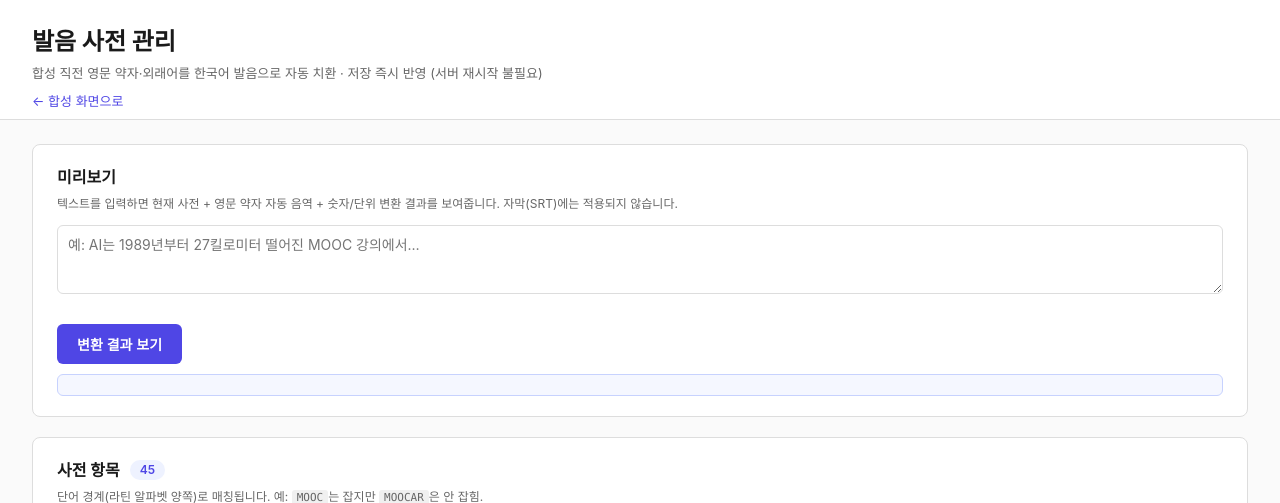
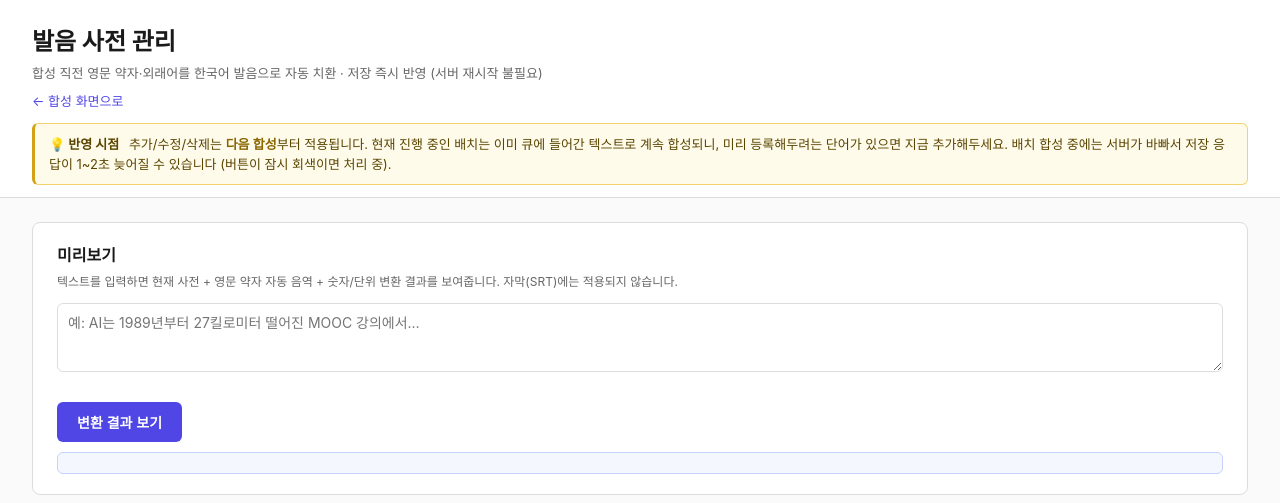
Before and after one commit to leedonwoo2827-ship-it/voicewright, a FastAPI app: page /dict in a window 1280 px wide. Shown: the top 503 px of the page. Run offline with FastAPI, Linux system fonts and the light colour scheme.

Commit message:
Clarify /dict reflection timing; open in new window; show button progress
While a long batch is running ONNX takes the server's compute threads
and POST /api/dict can stall for a second or two, which looked like the
save had silently failed. Surface that explicitly: open the editor in a
new window from the main page (so users don't have to navigate away
from an in-flight batch), add a yellow notice on /dict spelling out
that edits take effect from the next synthesis (not the in-flight
queue), and disable the 추가/저장/삭제 buttons with a "…중" label
while the request is in flight so the user sees something is happening.

```diff
--- a/src/voicewright/web/static/dict.css
+++ b/src/voicewright/web/static/dict.css
@@ -9,6 +9,20 @@
   text-decoration: none;
 }
 .pagenav a:hover { text-decoration: underline; }
+
+.dict-notice {
+  margin: 12px 0 4px;
+  padding: 10px 14px;
+  background: #fffbea;
+  border: 1px solid #f4d36e;
+  border-left: 3px solid #d4a017;
+  border-radius: 6px;
+  font-size: 13px;
+  line-height: 1.55;
+  color: #5a4500;
+}
+.dict-notice strong { display: inline-block; margin-right: 6px; }
+.dict-notice em { font-style: normal; font-weight: 600; color: #8a6500; }
 
 .dict-section {
   background: #fff;
--- a/src/voicewright/web/static/dict.js
+++ b/src/voicewright/web/static/dict.js
@@ -82,6 +82,8 @@
         const newVal = valEdit.value.trim();
         if (!newVal || newVal === original) return;
         saveBtn.disabled = true;
+        const oldText = saveBtn.textContent;
+        saveBtn.textContent = '저장 중…';
         try {
           await upsertRule(key, newVal);
           row.classList.add('row-saved');
@@ -90,15 +92,23 @@
           row.classList.add('row-error');
           setTimeout(() => row.classList.remove('row-error'), 1500);
           showError(`저장 실패: ${err.message}`);
+          saveBtn.disabled = false;
+          saveBtn.textContent = oldText;
         }
+        // 성공 시에는 renderTable이 행을 새로 그려서 별도 복구 불필요
       });
 
       delBtn.addEventListener('click', async () => {
         if (!confirm(`"${key}" 항목을 삭제할까요?`)) return;
+        delBtn.disabled = true;
+        const oldText = delBtn.textContent;
+        delBtn.textContent = '삭제 중…';
         try {
           await deleteRule(key);
         } catch (err) {
           showError(`삭제 실패: ${err.message}`);
+          delBtn.disabled = false;
+          delBtn.textContent = oldText;
         }
       });
     });
@@ -144,18 +154,29 @@
     renderTable();
   }
 
+  const addBtn = addForm.querySelector('button[type="submit"]');
   addForm.addEventListener('submit', async (e) => {
     e.preventDefault();
     const k = newKey.value.trim();
     const v = newValue.value.trim();
     if (!k || !v) return;
+    addBtn.disabled = true;
+    newKey.disabled = true;
+    newValue.disabled = true;
+    const oldLabel = addBtn.textContent;
+    addBtn.textContent = '추가 중…';
     try {
       await upsertRule(k, v);
       newKey.value = '';
       newValue.value = '';
-      newKey.focus();
     } catch (err) {
       showError(`추가 실패: ${err.message}`);
+    } finally {
+      addBtn.disabled = false;
+      newKey.disabled = false;
+      newValue.disabled = false;
+      addBtn.textContent = oldLabel;
+      newKey.focus();
     }
   });
 
--- a/src/voicewright/web/templates/dict.html
+++ b/src/voicewright/web/templates/dict.html
@@ -14,6 +14,12 @@
     <nav class="pagenav">
       <a href="/">← 합성 화면으로</a>
     </nav>
+    <div class="dict-notice">
+      <strong>💡 반영 시점</strong>
+      추가/수정/삭제는 <em>다음 합성</em>부터 적용됩니다.
+      현재 진행 중인 배치는 이미 큐에 들어간 텍스트로 계속 합성되니, 미리 등록해두려는 단어가 있으면 지금 추가해두세요.
+      배치 합성 중에는 서버가 바빠서 저장 응답이 1~2초 늦어질 수 있습니다 (버튼이 잠시 회색이면 처리 중).
+    </div>
   </header>
 
   <main>
--- a/src/voicewright/web/templates/index.html
+++ b/src/voicewright/web/templates/index.html
@@ -11,7 +11,7 @@
     <h1>voicewright</h1>
     <p class="subtitle">로컬 한국어 TTS · Supertonic 3 기반 · scriptforge → sceneweaver 파이프라인용</p>
     <nav class="pagenav">
-      <a href="/dict">📖 발음 사전 관리</a>
+      <a href="/dict" target="_blank" rel="noopener" title="새 창에서 열림 — 배치 진행 중에도 따로 편집 가능">📖 발음 사전 관리 (새 창)</a>
     </nav>
   </header>
 
```
